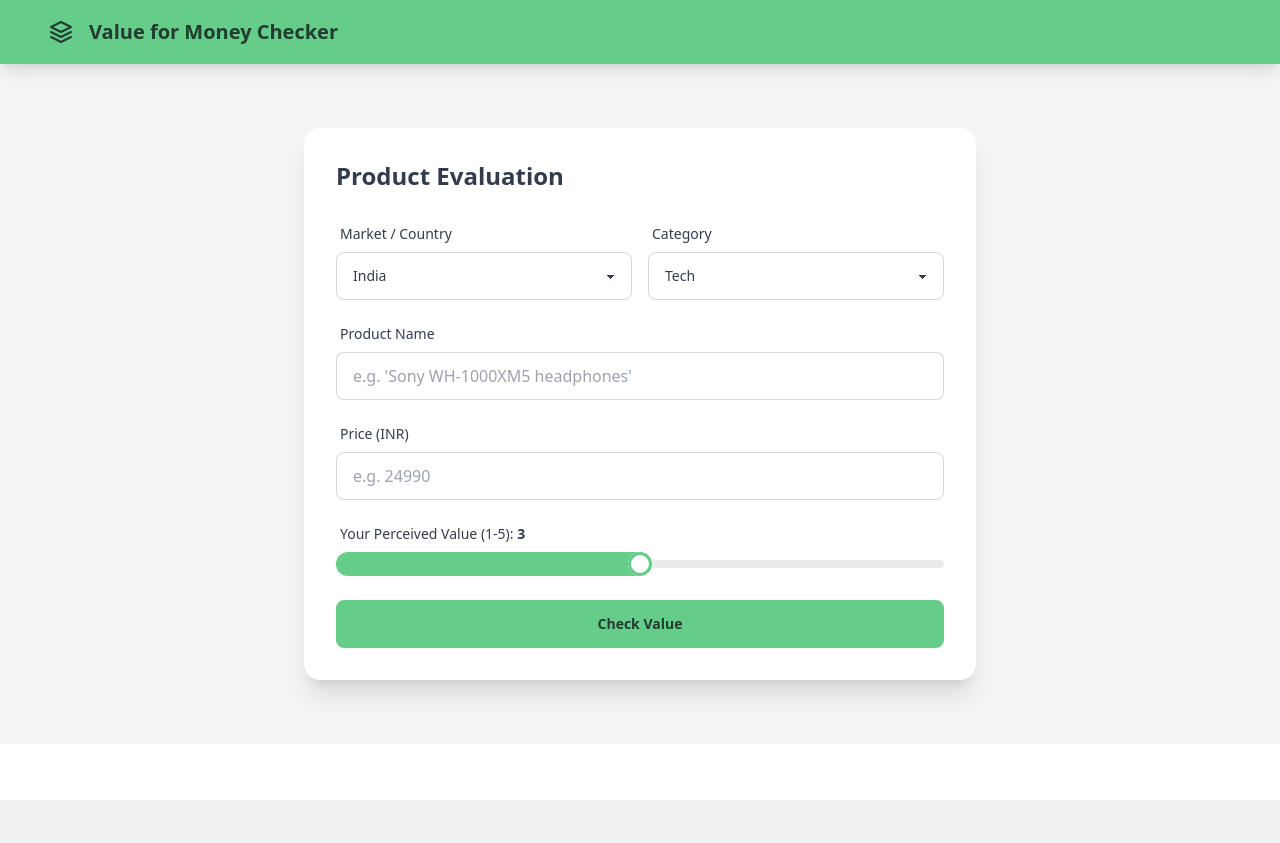
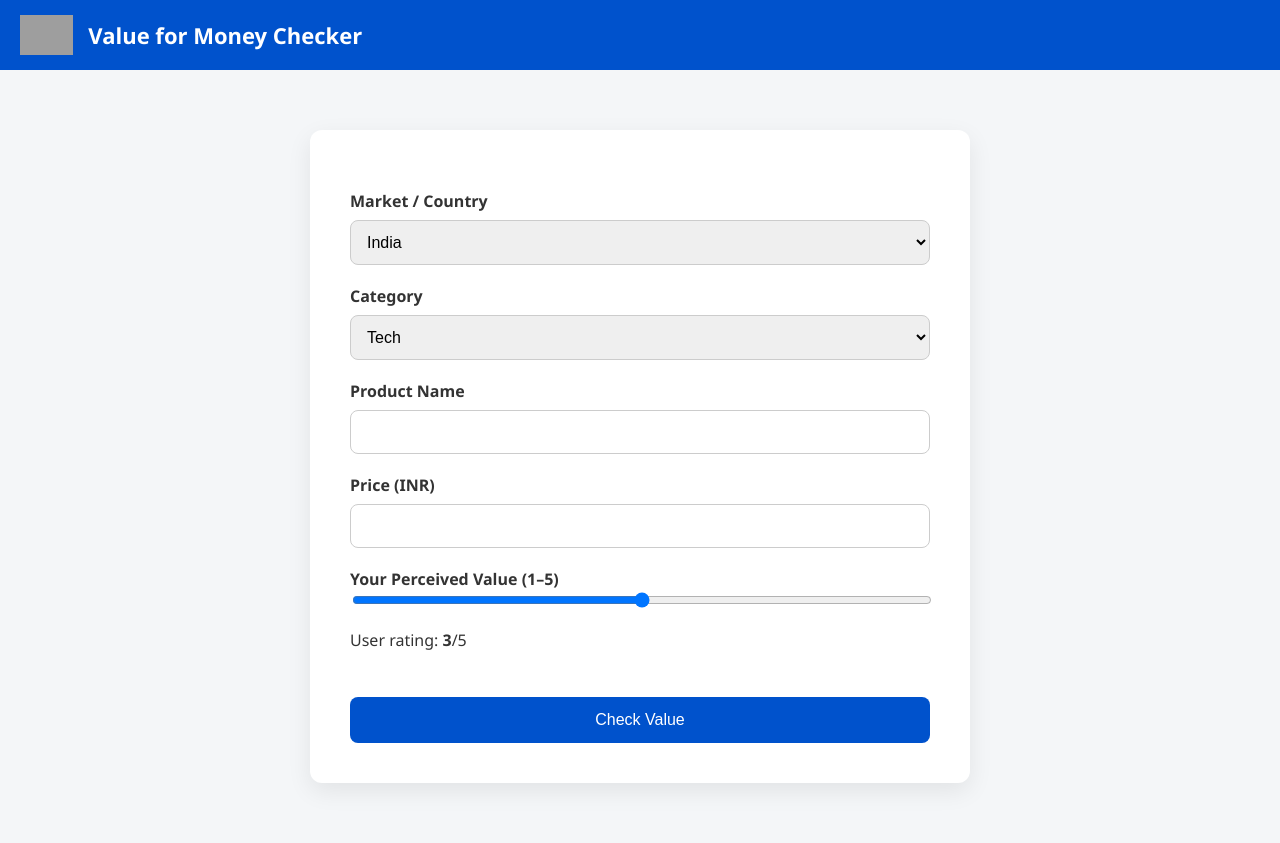
Before and after one commit to dakstagit/value-checker, a Flask app: page / in a window 1280 px wide. Before the commit the page ends 800 px from the top, so only its background shows below. Run offline with Flask 2, Linux system fonts and the light colour scheme; some libraries are stand-ins or nearby versions; grey boxes are pictures that could not be loaded.

Commit message:
Update index.html

```diff
--- a/templates/index.html
+++ b/templates/index.html
@@ -1,264 +1,333 @@
 <!DOCTYPE html>
-<html lang="en" data-theme="emerald">
+<html lang="en">
 <head>
   <meta charset="UTF-8">
+  <title>Value for Money Checker</title>
   <meta name="viewport" content="width=device-width, initial-scale=1.0">
-    <title>Value for Money Checker</title>
-    <link href="https://cdn.jsdelivr.net/npm/daisyui@4.12.2/dist/full.min.css" rel="stylesheet" type="text/css" />
-    <script src="https://cdn.tailwindcss.com"></script>
   <style>
-        .loader-dots {
-            @apply flex justify-center items-center space-x-2 mt-4;
+    * { box-sizing: border-box; }
+
+    body {
+      font-family: 'Segoe UI', Tahoma, Geneva, Verdana, sans-serif;
+      background-color: #f4f6f8;
+      color: #333;
+      margin: 0;
+      padding: 0;
     }
-        .loader-dot {
-            @apply h-2 w-2 bg-blue-500 rounded-full animate-bounce;
+
+    .header {
+      background-color: #0052cc;
+      color: white;
+      display: flex;
+      align-items: center;
+      padding: 15px 20px;
     }
-        /* Fix text color for dark backgrounds */
-        [data-theme="dark"] .text-black, [data-theme="dark"] .score-compare p, [data-theme="dark"] .score-compare strong {
-            color: #ffffff;
+
+    .header img {
+      height: 40px;
+      margin-right: 15px;
     }
-        .result-item {
+
+    .header h1 {
+      font-size: 22px;
+      margin: 0;
+    }
+
+    .container {
+      max-width: 700px;
+      margin: 40px auto;
+      padding: 20px;
+    }
+
+    .card {
+      background: white;
+      padding: 40px;
+      border-radius: 12px;
+      box-shadow: 0 8px 24px rgba(0, 0, 0, 0.08);
+    }
+
+    label {
+      display: block;
+      margin-top: 20px;
+      font-weight: 600;
+    }
+
+    input[type="text"],
+    input[type="number"],
+    select {
+      width: 100%;
+      padding: 12px;
+      border: 1px solid #ccc;
+      border-radius: 8px;
+      font-size: 16px;
+      margin-top: 8px;
+    }
+
+    input[type="range"] {
+      width: 100%;
+    }
+
+    button {
+      margin-top: 30px;
+      width: 100%;
+      background-color: #0052cc;
+      color: white;
+      padding: 14px;
+      font-size: 16px;
+      border: none;
+      border-radius: 8px;
+      cursor: pointer;
+      transition: background-color 0.3s ease;
+    }
+
+    button:hover {
+      background-color: #003d99;
+    }
+
+    .loader {
+      display: none;
+      text-align: center;
+      margin-top: 20px;
+    }
+
+    .loader span {
+      display: inline-block;
+      width: 10px;
+      height: 10px;
+      margin: 0 3px;
+      background: #0052cc;
+      border-radius: 50%;
+      animation: bounce 0.6s infinite alternate;
+    }
+
+    .loader span:nth-child(2) { animation-delay: 0.2s; }
+    .loader span:nth-child(3) { animation-delay: 0.4s; }
+
+    @keyframes bounce {
+      to { transform: translateY(-10px); }
+    }
+
+    .result {
+      margin-top: 40px;
+      background: #f9f9f9;
+      padding: 25px;
+      border-left: 4px solid #0052cc;
+      border-radius: 8px;
+      display: none;
+    }
+
+    .result p {
+      margin: 14px 0;
+      line-height: 1.6;
       opacity: 0;
-            transform: translateY(10px);
-            transition: opacity 0.5s ease-out, transform 0.5s ease-out;
+    }
+
+    .recommendation {
+      margin-top: 30px;
+      padding: 20px;
+      border-radius: 8px;
+      font-weight: bold;
+      text-align: center;
+      font-size: 18px;
+    }
+
+    .recommendation.good {
+      background-color: #e6f4ea;
+      color: #1b5e20;
+      border: 1px solid #81c784;
+    }
+
+    .recommendation.average {
+      background-color: #fff8e1;
+      color: #bf360c;
+      border: 1px solid #ffb74d;
+    }
+
+    .recommendation.poor {
+      background-color: #ffebee;
+      color: #b71c1c;
+      border: 1px solid #e57373;
+    }
+
+    .confidence-score {
+      background-color: #e8f0fe;
+      border: 1px solid #90caf9;
+      color: #0d47a1;
+      padding: 12px;
+      border-radius: 8px;
+      font-weight: bold;
+      margin-top: 20px;
+      text-align: center;
+      font-size: 16px;
+    }
+
+    .score-compare {
+      margin-top: 20px;
+      background: #f0f4f8;
+      padding: 16px;
+      border-radius: 8px;
+      font-size: 16px;
+      line-height: 1.5;
+    }
+
+    .score-compare .bar {
+      height: 12px;
+      border-radius: 6px;
+      background-color: #ccc;
+      margin-top: 4px;
+      position: relative;
+      overflow: hidden;
+    }
+
+    .score-compare .bar .fill {
+      height: 100%;
+      border-radius: 6px;
+    }
+
+    .score-compare .user .fill {
+      background-color: #4caf50;
+    }
+
+    .score-compare .gpt .fill {
+      background-color: #2196f3;
+    }
+
+    @media (max-width: 600px) {
+      .card { padding: 24px; }
     }
   </style>
 </head>
-<body class="bg-gray-100 dark:bg-gray-800 transition-colors duration-300">
+<body>
 
-<div class="navbar bg-primary text-primary-content shadow-lg px-4 md:px-8">
-    <div class="flex-1">
-        <a class="btn btn-ghost normal-case text-xl font-bold">
-            <svg xmlns="http://www.w3.org/2000/svg" class="h-6 w-6" viewBox="0 0 24 24" fill="none" stroke="currentColor" stroke-width="2" stroke-linecap="round" stroke-linejoin="round">
-                <path d="M12 2L2 7l10 5 10-5-10-5zM2 17l10 5 10-5M2 12l10 5 10-5"></path>
-            </svg>
-            <span class="ml-2 hidden sm:block">Value for Money Checker</span>
-        </a>
-    </div>
+  <div class="header">
+    <img src="http://www.digitaldevilsadvocate.com/wp-content/uploads/2016/10/Logo-3.png" alt="Logo">
+    <h1>Value for Money Checker</h1>
   </div>
 
-<div class="container mx-auto px-4 py-8 md:py-16">
-    <div class="card bg-base-100 shadow-xl max-w-2xl mx-auto">
-        <div class="card-body">
-            <h2 class="card-title text-2xl font-bold mb-4">Product Evaluation</h2>
-            <form id="vfm-form">
-                <div class="grid grid-cols-1 md:grid-cols-2 gap-4">
-                    <div class="form-control">
-                        <label class="label"><span class="label-text">Market / Country</span></label>
-                        <select id="country" name="country" class="select select-bordered" required>
+  <div class="container">
+    <div class="card">
+      <form method="POST" onsubmit="showLoader()">
+        <label for="country">Market / Country</label>
+        <select name="country" id="country" required>
           <option value="India">India</option>
           <option value="United States">United States</option>
           <option value="United Kingdom">United Kingdom</option>
         </select>
-                    </div>
-                    <div class="form-control">
-                        <label class="label"><span class="label-text">Category</span></label>
-                        <select id="category" name="category" class="select select-bordered" required>
+
+        <label for="category">Category</label>
+        <select name="category" id="category" required>
           <option value="tech">Tech</option>
           <option value="fashion">Fashion</option>
           <option value="food">Food</option>
           <option value="home appliances">Home Appliances</option>
           <option value="beauty">Beauty</option>
         </select>
-                    </div>
-                </div>
-                <div class="form-control mt-4">
-                    <label class="label"><span class="label-text">Product Name</span></label>
-                    <input type="text" id="product" name="product" placeholder="e.g. 'Sony WH-1000XM5 headphones'" class="input input-bordered" required>
-                </div>
-                <div class="form-control mt-4">
-                    <label class="label"><span class="label-text" id="price-label">Price (INR)</span></label>
-                    <input type="number" id="price" name="price" placeholder="e.g. 24990" class="input input-bordered" required>
-                </div>
-                <div class="form-control mt-4">
-                    <label class="label"><span class="label-text">Your Perceived Value (1-5): <strong id="score-label">3</strong></span></label>
-                    <input type="range" id="user-score" name="user_score" min="1" max="5" value="3" step="1" class="range range-primary" required>
-                </div>
-                <div class="card-actions justify-end mt-6">
-                    <button type="submit" class="btn btn-primary w-full" id="submit-btn">Check Value</button>
+
+        <label for="product">Product Name</label>
+        <input type="text" name="product" id="product" required>
+
+        <label for="price" id="priceLabel">Price (INR)</label>
+        <input type="number" name="price" id="price" required>
+
+        <label for="user_score">Your Perceived Value (1–5)</label>
+        <input type="range" min="1" max="5" value="3" step="1" id="user_score" name="user_score" oninput="scoreLabel.innerText = this.value">
+        <p>User rating: <strong id="scoreLabel">3</strong>/5</p>
+
+        <button type="submit">Check Value</button>
+
+        <div class="loader" id="loader">
+          <span></span><span></span><span></span>
         </div>
       </form>
 
-            <div id="loader" class="loader-dots hidden">
-                <div class="loader-dot animate-[bounce_0.6s_infinite_alternate]"></div>
-                <div class="loader-dot animate-[bounce_0.6s_infinite_alternate_0.2s]"></div>
-                <div class="loader-dot animate-[bounce_0.6s_infinite_alternate_0.4s]"></div>
+      {% if result %}
+        <div class="result" id="resultBlock">
+          <strong>Analysis:</strong>
+          {% set lines = result.splitlines() %}
+          {% for line in lines %}
+  {% if not line.startswith("Final Recommendation:") and not line.startswith("Confidence Score:") and line.strip() != "" %}
+    <p>{{ line }}</p>
+  {% endif %}
+{% endfor %}
+
+
+          {% for line in lines %}
+            {% if "Confidence Score:" in line %}
+              <div class="confidence-score">{{ line }}</div>
+            {% endif %}
+          {% endfor %}
+
+          {% for line in lines %}
+            {% if "Final Recommendation:" in line %}
+              {% set verdict = line.lower() %}
+              {% if '5/5' in verdict %}{% set gpt_score = 5 %}
+              {% elif '4/5' in verdict %}{% set gpt_score = 4 %}
+              {% elif '3/5' in verdict %}{% set gpt_score = 3 %}
+              {% elif '2/5' in verdict %}{% set gpt_score = 2 %}
+              {% elif '1/5' in verdict %}{% set gpt_score = 1 %}
+              {% endif %}
+
+              <div class="recommendation
+                {% if gpt_score == 5 or gpt_score == 4 %}good
+                {% elif gpt_score == 3 %}average
+                {% else %}poor{% endif %}">
+                {{ line }}
               </div>
 
-            <div id="result-container" class="mt-8 space-y-4 hidden">
-                <div id="analysis-card" class="card bg-base-200 shadow-md result-item">
-                    <div class="card-body">
-                        <h3 class="card-title text-lg font-semibold">AI Analysis</h3>
-                        <p id="analysis-summary"></p>
+              <div class="score-compare">
+                <p><strong>Your Rating:</strong> {{ request.form['user_score'] }}/5</p>
+                <div class="bar user">
+                  <div class="fill" style="width: {{ request.form['user_score'] | int * 20 }}%"></div>
+                </div>
+
+                <p><strong>GPT Rating:</strong> {{ gpt_score }}/5</p>
+                <div class="bar gpt">
+                  <div class="fill" style="width: {{ gpt_score * 20 }}%"></div>
                 </div>
               </div>
-
-                <div class="grid grid-cols-1 md:grid-cols-2 gap-4">
-                    <div class="stat bg-base-200 rounded-box shadow-md result-item">
-                        <div class="stat-title">Global Avg. Price</div>
-                        <div id="global-price" class="stat-value text-primary text-xl"></div>
+            {% endif %}
+          {% endfor %}
         </div>
-                    <div class="stat bg-base-200 rounded-box shadow-md result-item">
-                        <div class="stat-title">Est. Production Cost</div>
-                        <div id="production-cost" class="stat-value text-secondary text-xl"></div>
-                    </div>
-                </div>
-
-                <div class="card bg-base-200 shadow-md result-item">
-                    <div class="card-body">
-                        <h4 class="card-title text-lg">Alternatives</h4>
-                        <p id="alternatives-list"></p>
-                    </div>
-                </div>
-
-                <div class="flex flex-col md:flex-row gap-4 result-item">
-                    <div id="final-recommendation-card" class="card bg-base-200 shadow-md flex-1">
-                        <div class="card-body flex-row justify-between items-center">
-                            <h4 class="card-title text-lg" id="final-recommendation-text"></h4>
-                            <div class="badge badge-lg" id="recommendation-badge"></div>
-                        </div>
-                    </div>
-                    <div id="confidence-score-card" class="card bg-base-200 shadow-md flex-1">
-                        <div class="card-body flex-row justify-between items-center">
-                            <h4 class="card-title text-lg">Confidence Score</h4>
-                            <div id="confidence-score" class="badge badge-lg badge-accent"></div>
-                        </div>
-                    </div>
-                </div>
-
-                <div class="mt-6 p-4 bg-gray-200 dark:bg-gray-700 rounded-lg shadow-inner text-black dark:text-white result-item">
-                    <div class="mb-4">
-                        <p class="font-bold">Your Rating: <span id="user-rating-text"></span></p>
-                        <progress class="progress progress-success w-full" id="user-rating-bar" value="0" max="5"></progress>
-                    </div>
-                    <div>
-                        <p class="font-bold">AI Rating: <span id="ai-rating-text"></span></p>
-                        <progress class="progress progress-info w-full" id="ai-rating-bar" value="0" max="5"></progress>
-                    </div>
-                </div>
-
-                <div class="card-actions justify-end mt-6 result-item">
-                    <button class="btn btn-neutral w-full" onclick="window.location.reload();">Check Another Product</button>
-                </div>
-            </div>
-
-            <div id="error-alert" role="alert" class="alert alert-error hidden mt-8">
-                <svg xmlns="http://www.w3.org/2000/svg" class="stroke-current shrink-0 h-6 w-6" fill="none" viewBox="0 0 24 24"><path stroke-linecap="round" stroke-linejoin="round" stroke-width="2" d="M10 14l2-2m0 0l2-2m-2 2l-2-2m2 2l2 2m7-2a9 9 0 11-18 0 9 9 0 0118 0z" /></svg>
-                <span id="error-message"></span>
-            </div>
-        </div>
+      {% endif %}
     </div>
   </div>
 
   <script>
-    document.addEventListener('DOMContentLoaded', () => {
-        const form = document.getElementById('vfm-form');
-        const loader = document.getElementById('loader');
-        const resultContainer = document.getElementById('result-container');
-        const errorAlert = document.getElementById('error-alert');
-        const errorMessage = document.getElementById('error-message');
-        const userScoreInput = document.getElementById('user-score');
-        const scoreLabel = document.getElementById('score-label');
-        const countrySelect = document.getElementById('country');
-        const priceLabel = document.getElementById('price-label');
-
-        userScoreInput.addEventListener('input', () => {
-            scoreLabel.textContent = userScoreInput.value;
-        });
-
-        countrySelect.addEventListener('change', () => {
-            const currencyMap = { "India": "INR", "United States": "USD", "United Kingdom": "GBP" };
-            priceLabel.textContent = `Price (${currencyMap[countrySelect.value] || 'Currency'})`;
-        });
-
-        form.addEventListener('submit', async (e) => {
-            e.preventDefault();
-            loader.classList.remove('hidden');
-            resultContainer.classList.add('hidden');
-            errorAlert.classList.add('hidden');
-
-            const formData = new FormData(form);
-            let rawData = {};
-            for (let pair of formData.entries()) {
-                rawData[pair[0]] = pair[1];
+    function showLoader() {
+      document.getElementById("loader").style.display = "block";
     }
 
-            try {
-                const response = await fetch('/', {
-                    method: 'POST',
-                    headers: { 'Content-Type': 'application/json' },
-                    body: JSON.stringify(rawData)
+    window.addEventListener('DOMContentLoaded', () => {
+      const block = document.getElementById("resultBlock");
+      if (block) {
+        block.style.display = 'block';
+        const lines = block.querySelectorAll('p');
+        lines.forEach((line, i) => {
+          setTimeout(() => {
+            line.style.opacity = 1;
+          }, i * 150);
         });
-
-                if (!response.ok) {
-                    throw new Error(`Server returned status code ${response.status}`);
+        block.scrollIntoView({ behavior: "smooth" });
       }
 
-                const resultData = await response.json();
+      // Dynamic currency label
+      const countrySelector = document.getElementById("country");
+      const priceLabel = document.getElementById("priceLabel");
 
-                if (resultData.error) {
-                    throw new Error(resultData.error);
+      function updateCurrencyLabel() {
+        const country = countrySelector.value;
+        const currency = {
+          "India": "INR",
+          "United States": "USD",
+          "United Kingdom": "GBP"
+        }[country] || "Currency";
+
+        priceLabel.innerText = `Price (${currency})`;
       }
 
-                displayResults(resultData, rawData.user_score);
-
-            } catch (error) {
-                console.error("Fetch error:", error);
-                errorMessage.textContent = error.message;
-                errorAlert.classList.remove('hidden');
-            } finally {
-                loader.classList.add('hidden');
-            }
-        });
-
-        function displayResults(data, userScore) {
-            const {
-                global_avg_price, production_cost, alternatives,
-                summary, final_recommendation, confidence_score
-            } = data;
-
-            const aiScoreMatch = final_recommendation ? final_recommendation.match(/\(Score: (\d)\/5/) : null;
-            const aiScore = aiScoreMatch ? parseInt(aiScoreMatch[1]) : null;
-
-            document.getElementById('analysis-summary').textContent = summary || '';
-            document.getElementById('global-price').textContent = global_avg_price || '';
-            document.getElementById('production-cost').textContent = production_cost || '';
-            document.getElementById('alternatives-list').textContent = alternatives || '';
-
-            if (final_recommendation) {
-                document.getElementById('final-recommendation-text').textContent = final_recommendation;
-                const badge = document.getElementById('recommendation-badge');
-                const verdict = final_recommendation.split('(')[0].trim();
-                badge.textContent = verdict;
-                if (verdict === 'BUY') { badge.className = 'badge badge-lg badge-success'; }
-                else if (verdict === 'HOLD') { badge.className = 'badge badge-lg badge-warning'; }
-                else { badge.className = 'badge badge-lg badge-error'; }
-            }
-
-            if (confidence_score) {
-                document.getElementById('confidence-score').textContent = `${confidence_score}/100`;
-            }
-
-            document.getElementById('user-rating-text').textContent = `${userScore}/5`;
-            document.getElementById('user-rating-bar').value = userScore;
-
-            if (aiScore) {
-                document.getElementById('ai-rating-text').textContent = `${aiScore}/5`;
-                document.getElementById('ai-rating-bar').value = aiScore;
-            }
-
-            resultContainer.classList.remove('hidden');
-
-            const resultItems = resultContainer.querySelectorAll('.result-item');
-            resultItems.forEach((item, index) => {
-                setTimeout(() => {
-                    item.style.opacity = 1;
-                    item.style.transform = 'translateY(0)';
-                }, index * 200);
-            });
-        }
+      countrySelector.addEventListener("change", updateCurrencyLabel);
+      updateCurrencyLabel(); // Initial call
     });
   </script>
-
 </body>
 </html>
```
Lines whose indentation alone changed are shown as unchanged.
